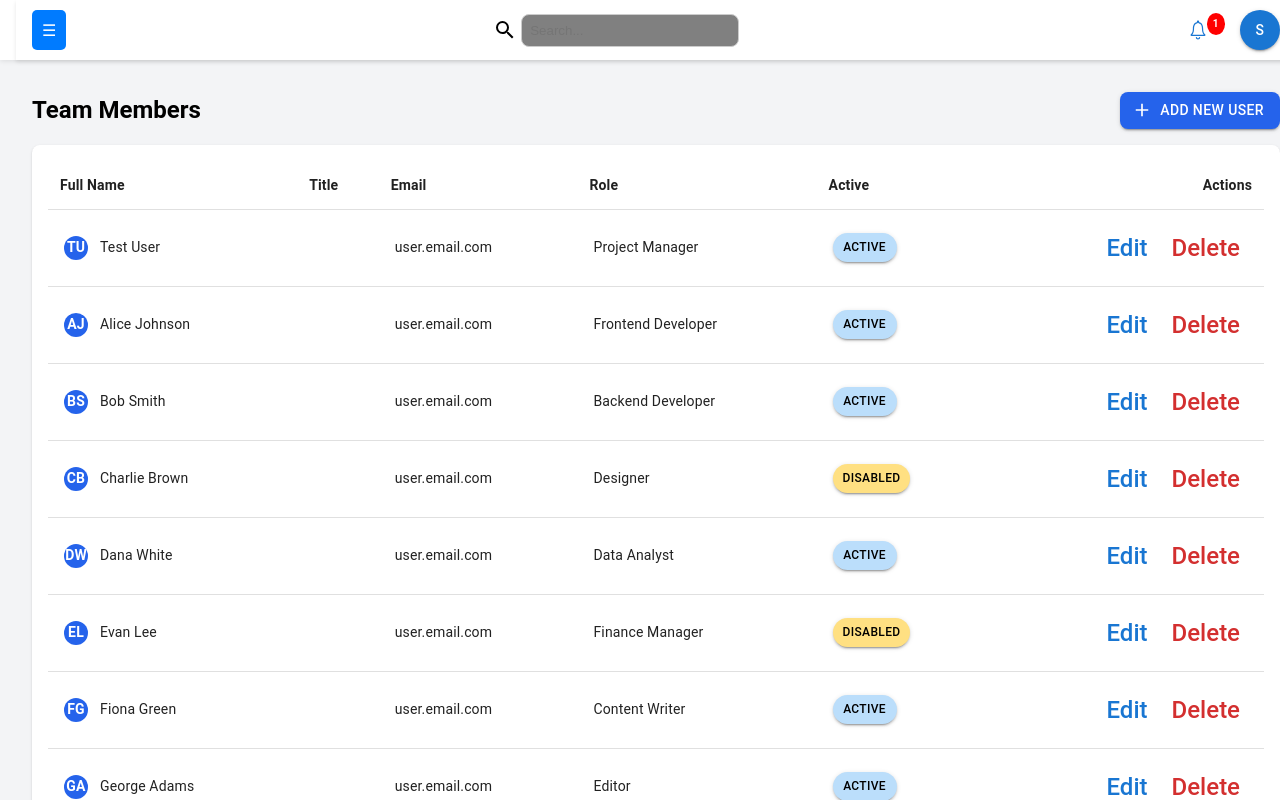
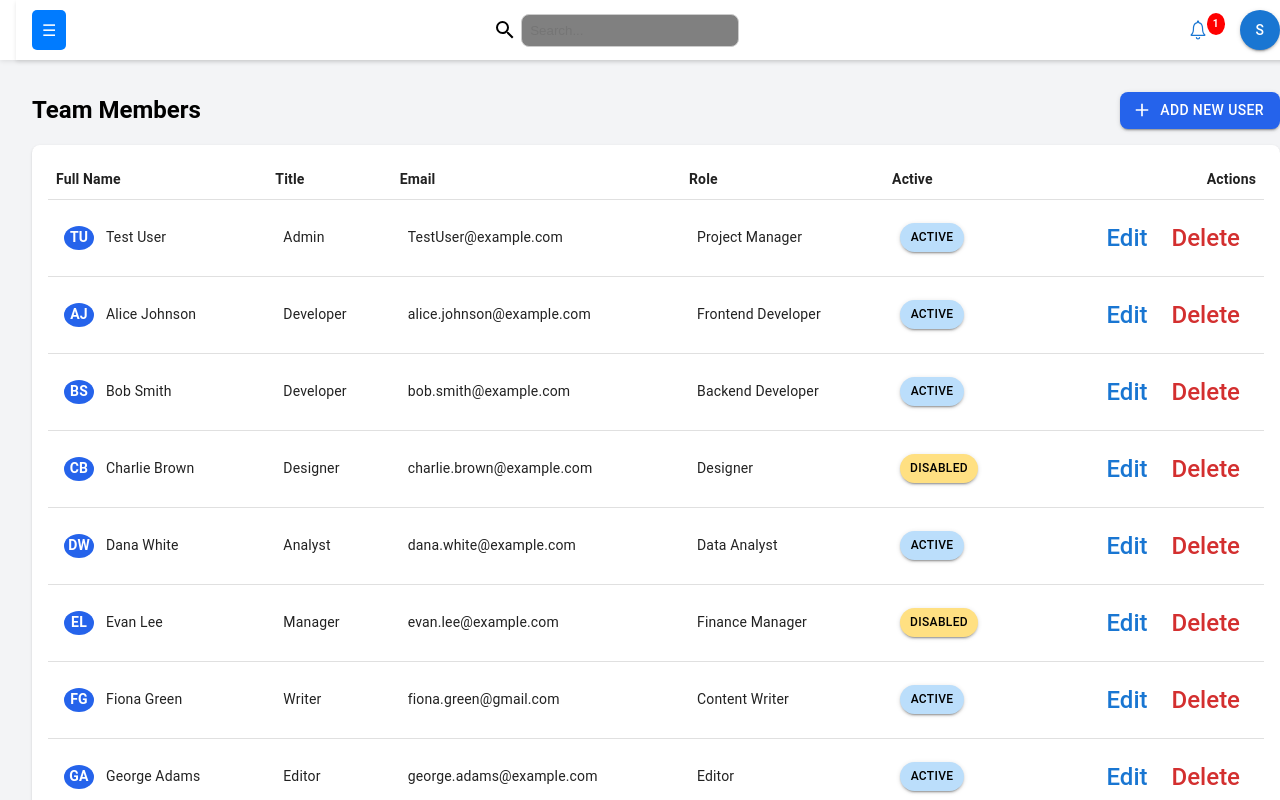
Before and after one commit to kedwards1306/TaskManager, a React (Vite) app: page /team in a window 1280 px wide. Built offline with nearby package versions, Linux system fonts and the light colour scheme; sample sign-in values are in the browser's storage.

Commit message:
Fix minor issue with users title in team table and well as populating in updating user

```diff
--- a/src/assets/data.js
+++ b/src/assets/data.js
@@ -56,6 +56,8 @@ export const summary = {
       _id: "U1",
       name: "Test User",
       role: "Project Manager",
+      email: "TestUser@example.com",
+      title: "Admin",
       isActive: true,
       isAdmin: true,
       tasks:[],
@@ -65,6 +67,8 @@ export const summary = {
         _id: "U1",
         name: "Alice Johnson",
         role: "Frontend Developer",
+        title: "Developer",
+        email:"alice.johnson@example.com",
         isActive: true,
         tasks:[],
         isAdmin: false,
@@ -74,6 +78,8 @@ export const summary = {
         _id: "U2",
         name: "Bob Smith",
         role: "Backend Developer",
+        title: "Developer",
+        email: "bob.smith@example.com",
         isAdmin: false,
         isActive: true,
         tasks:[],
@@ -83,6 +89,8 @@ export const summary = {
         _id: "U3",
         name: "Charlie Brown",
         role: "Designer",
+        title: "Designer",
+        email: "charlie.brown@example.com",
         isAdmin: false,
         isActive: false,
         tasks:[],
@@ -92,6 +100,8 @@ export const summary = {
         _id: "U4",
         name: "Dana White",
         role: "Data Analyst",
+        title: "Analyst",
+        email: "dana.white@example.com",
         isAdmin: false,
         isActive: true,
         tasks:[],
@@ -101,6 +111,8 @@ export const summary = {
         _id: "U5",
         name: "Evan Lee",
         role: "Finance Manager",
+        title: "Manager",
+        email: "evan.lee@example.com",
         isAdmin: false,
         isActive: false,
         tasks:[],
@@ -110,6 +122,8 @@ export const summary = {
         _id: "U6",
         name: "Fiona Green",
         role: "Content Writer",
+        title: "Writer",
+        email: "fiona.green@gmail.com",
         isAdmin: false,
         isActive: true,
         tasks:[],
@@ -119,6 +133,8 @@ export const summary = {
         _id: "U7",
         name: "George Adams",
         role: "Editor",
+        title: "Editor",
+        email: "george.adams@example.com",
         isAdmin: false,
         isActive: true,
         tasks:[],
@@ -128,6 +144,8 @@ export const summary = {
         _id: "U8",
         name: "Henry Black",
         role: "Senior Developer",
+        title: "Developer",
+        email: "henry.black@example.com",
         isAdmin: false,
         isActive: true,
         tasks:[],
--- a/src/components/Tasks/AddSubTask.jsx
+++ b/src/components/Tasks/AddSubTask.jsx
@@ -1,11 +1,95 @@
-import React from 'react'
+import { useForm } from "react-hook-form";
+import {
+  Dialog,
+  DialogTitle,
+  DialogContent,
+  DialogActions,
+  TextField,
+  Button,
+} from "@mui/material";
+import { useTheme } from "@mui/material/styles";
 
-const AddSubTask = () => {
+const AddSubTask = ({ open, setOpen, id }) => {
+  const theme = useTheme();
+  const {
+    register,
+    handleSubmit,
+    formState: { errors },
+  } = useForm();
+
+  const handleOnSubmit = async (data) => {
+    try {
+      const res = await addSbTask({ data, id }).unwrap();
+      toast.success(res.message);
+      setTimeout(() => {
+        setOpen(false);
+      }, 500);
+    } catch (err) {
+      console.log(err);
+      toast.error(err?.data?.message || err.error);
+    }
+  };
+
   return (
-    <div>
+    <Dialog open={open} onClose={() => setOpen(false)} fullWidth maxWidth="sm">
+      <DialogTitle
+        sx={{
+          fontSize: "1.25rem",
+          fontWeight: "bold",
+          color: theme.palette.text.primary,
+        }}
+      >
+        ADD SUB-TASK
+      </DialogTitle>
+      <form onSubmit={handleSubmit(handleOnSubmit)}>
+        <DialogContent sx={{ display: "flex", flexDirection: "column", gap: 2 }}>
+          {/* Sub-Task Title */}
+          <TextField
+            label="Title"
+            placeholder="Sub-Task title"
+            fullWidth
+            {...register("title", { required: "Title is required!" })}
+            error={!!errors.title}
+            helperText={errors.title?.message}
+          />
 
-    </div>
-  )
-}
+          {/* Task Date & Tag */}
+          <div style={{ display: "flex", gap: "1rem" }}>
+            <TextField
+              label="Task Date"
+              type="date"
+              InputLabelProps={{ shrink: true }}
+              fullWidth
+              {...register("date", { required: "Date is required!" })}
+              error={!!errors.date}
+              helperText={errors.date?.message}
+            />
+            <TextField
+              label="Tag"
+              placeholder="Tag"
+              fullWidth
+              {...register("tag", { required: "Tag is required!" })}
+              error={!!errors.tag}
+              helperText={errors.tag?.message}
+            />
+          </div>
+        </DialogContent>
 
-export default AddSubTask
+        {/* Action Buttons */}
+        <DialogActions sx={{ px: 3, pb: 3 }}>
+          <Button
+            onClick={() => setOpen(false)}
+            sx={{ color: theme.palette.text.secondary }}
+          >
+            Cancel
+          </Button>
+          <Button type="submit" variant="contained" color="primary">
+            Add Task
+          </Button>
+        </DialogActions>
+      </form>
+    </Dialog>
+  );
+};
+
+export default AddSubTask;
--- a/src/components/Tasks/AddTask.jsx
+++ b/src/components/Tasks/AddTask.jsx
@@ -148,7 +148,7 @@ const AddTask = ({ open, setOpen }) => {
             </Button>
           )}
 
-          <Button onClick={() => setOpen(false)} variant="outlined">
+          <Button onClick={() => setOpen(false)} variant="outlined" color="error">
             Cancel
           </Button>
         </DialogActions>
--- a/src/components/Tasks/TaskDialog.jsx
+++ b/src/components/Tasks/TaskDialog.jsx
@@ -35,7 +35,7 @@ const TaskDialog = ({ task }) => {
       label: "Open Task",
       icon: <AiTwotoneFolderOpen size={20} />,
       onClick: () => {
-        navigate(`/task/${task._id}`);
+        navigate(`/tasks/${task._id}`);
         handleMenuClose();
       },
     },
--- a/src/pages/Users.jsx
+++ b/src/pages/Users.jsx
@@ -42,6 +42,13 @@ const Users = () => {
     setSelected(el);
     setOpen(true);
   };
+  const StyledTableCell = styled(TableCell)(({ theme }) => ({
+    fontWeight: 600,
+    padding: "4px 8px",  // Reduce padding
+    height: 30,          // Reduce height
+    lineHeight: 1.2,     // Reduce text spacing
+    minHeight: "unset",  // Prevent default MUI height
+  }));
 
   return (
     <Box sx={{ width: "100%", p: 2 }}>
@@ -69,24 +76,25 @@ const Users = () => {
       {/* Table */}
       <Paper sx={{ overflow: "hidden", p: 2, borderRadius: 2 }}>
         <Table>
-          <TableHead>
-            <TableRow>
-              <StyledTableCell>Full Name</StyledTableCell>
-              <StyledTableCell>Title</StyledTableCell>
-              <StyledTableCell>Email</StyledTableCell>
-              <StyledTableCell>Role</StyledTableCell>
-              <StyledTableCell>Active</StyledTableCell>
-              <StyledTableCell align="right">Actions</StyledTableCell>
+        <TableHead>
+            <TableRow sx={{ height: 24 }}> {/* Adjust the row height */}
+              <StyledTableCell sx={{ padding: "4px 8px", height: 30 }}>Full Name</StyledTableCell>
+              <StyledTableCell sx={{ padding: "4px 8px", height: 30 }}>Title</StyledTableCell>
+              <StyledTableCell sx={{ padding: "4px 8px", height: 30 }}>Email</StyledTableCell>
+              <StyledTableCell sx={{ padding: "4px 8px", height: 30 }}>Role</StyledTableCell>
+              <StyledTableCell sx={{ padding: "4px 8px", height: 30 }}>Active</StyledTableCell>
+              <StyledTableCell sx={{ padding: "4px 8px", height: 30 }} align="right">Actions</StyledTableCell>
             </TableRow>
           </TableHead>
+
           <TableBody>
             {summary.users?.map((user, index) => (
-              <TableRow key={index} hover>
+              <TableRow sx={{height: 12}} key={index} hover >
                 <TableCell>
                   <Box display="flex" alignItems="center" gap={1.5}>
                     <Box
                       sx={{
-                        width: 24,
+                        width: 30,
                         height: 24,
                         borderRadius: "50%",
                         backgroundColor: "#2563eb",
```
Also changed, not shown: src/components/AddUser.jsx (+41 -40 lines).
